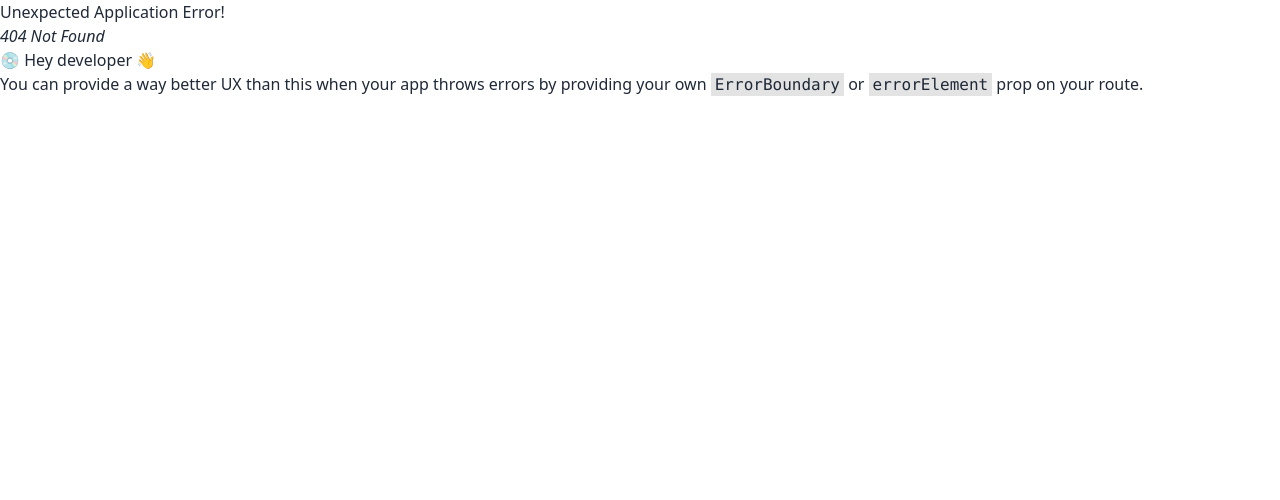
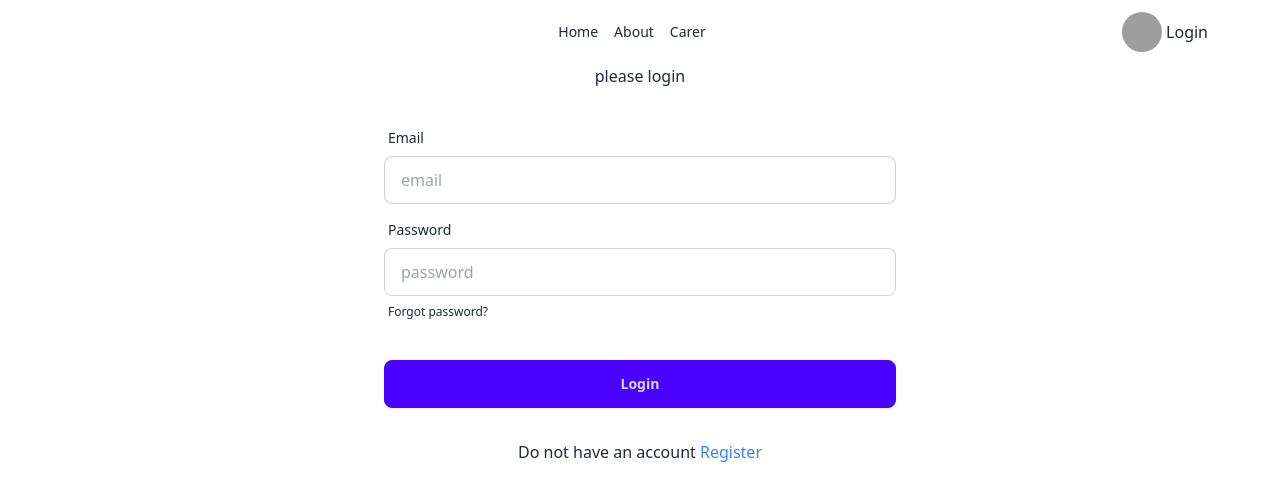
Before and after one commit to shahin2525/dragon-news-2, a React (Vite) app: page /login in a window 1280 px wide. Before the commit this address had no page. Shown: the top 500 px of the page. Built offline with nearby package versions, Linux system fonts and the light colour scheme; grey boxes are pictures that could not be loaded.

Commit message:
add login page

```diff
--- /dev/null
+++ b/src/pages/components/Login/Login.jsx
@@ -0,0 +1,62 @@
+import { Link } from "react-router-dom";
+import Navbar from "../../shared/Navbar/Navbar";
+
+const Login = () => {
+  const handleLogin = (e) => {
+    e.preventDefault();
+    const form = new FormData(e.currentTarget);
+    const password = form.get("password");
+    console.log(password);
+  };
+  return (
+    <div>
+      <Navbar></Navbar>
+      <h1 className="text-center">please login </h1>
+      <form
+        onSubmit={handleLogin}
+        className="card-body md:w-3/4 lg:w-1/2 mx-auto"
+      >
+        <div className="form-control">
+          <label className="label">
+            <span className="label-text">Email</span>
+          </label>
+          <input
+            type="email"
+            placeholder="email"
+            className="input input-bordered"
+            required
+            name="email"
+          />
+        </div>
+        <div className="form-control">
+          <label className="label">
+            <span className="label-text">Password</span>
+          </label>
+          <input
+            type="password"
+            placeholder="password"
+            className="input input-bordered"
+            required
+            name="password"
+          />
+          <label className="label">
+            <a href="#" className="label-text-alt link link-hover">
+              Forgot password?
+            </a>
+          </label>
+        </div>
+        <div className="form-control mt-6">
+          <button className="btn btn-primary">Login</button>
+        </div>
+      </form>
+      <p className="text-center">
+        Do not have an account{" "}
+        <Link className="text-blue-500 text-bold" to="/register">
+          Register
+        </Link>
+      </p>
+    </div>
+  );
+};
+
+export default Login;
--- a/src/routes/Router.jsx
+++ b/src/routes/Router.jsx
@@ -1,6 +1,7 @@
 import { createBrowserRouter } from "react-router-dom";
 import Root from "../layout/Root";
 import Home from "../pages/Home/Home";
+import Login from "../pages/components/Login/Login";
 
 const router = createBrowserRouter([
   {
@@ -11,6 +12,10 @@
         path: "/",
         element: <Home></Home>,
       },
+      {
+        path: "/login",
+        element: <Login></Login>,
+      },
     ],
   },
 ]);
```
